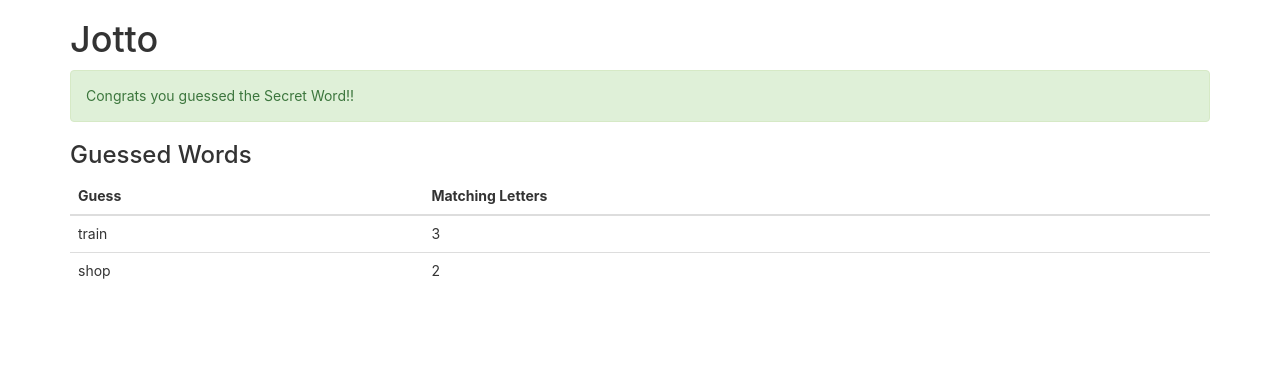
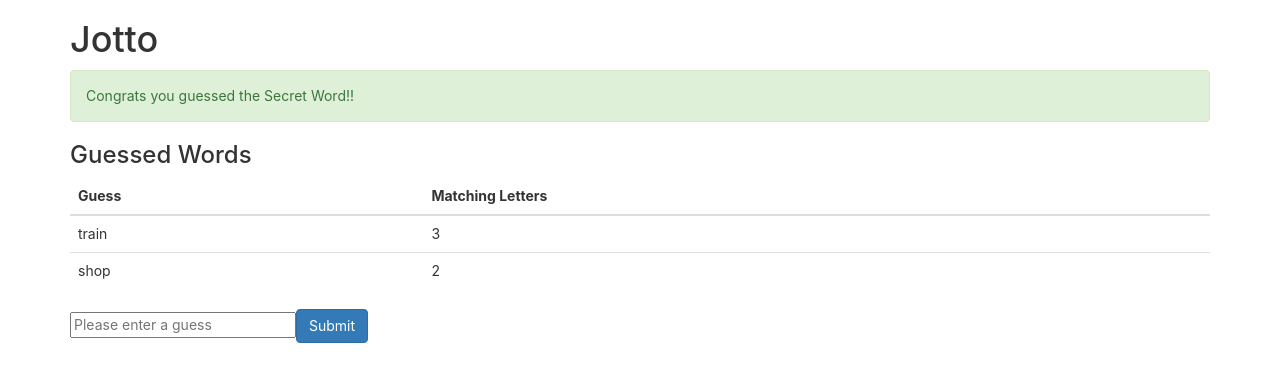
Before and after one commit to eamonnprwalsh-zz/react_jotto_application, a React (Create React App) app: page / in a window 1280 px wide. Shown: the top 382 px of the page. Built offline with nearby package versions, Linux system fonts and the light colour scheme.

Commit message:
Adding Input Field and  mocking Input field event

```diff
--- a/src/App.js
+++ b/src/App.js
@@ -2,6 +2,7 @@
 import "./App.css";
 import Congrats from "./component/Congrats/Congrats";
 import GuessedWords from "./component/GuessedWords/GuessedWords";
+import Input from "./component/Input/Input"
 
 function App() {
   return (
@@ -12,6 +13,7 @@
         guessedWords={[{guessedWord: 'train', letterMatchCount: 3},
                         {guessedWord: 'shop', letterMatchCount: 2}]}
       />
+      <Input/>
     </div>
   );
 }
--- /dev/null
+++ b/src/component/Input/Input.js
@@ -0,0 +1,30 @@
+import PropTypes from "prop-types"; // ES6
+import React from "react";
+
+function Input({ secretWord }) {
+  const [currentGuess, setCurrentGuess] = React.useState();
+
+  return (
+    <div data-test="input-component" className="input-component">
+      <form className="form-inline">
+        <input
+          data-test="input-box"
+          className="mb-2 mc-sm-3"
+          onChange={event => setCurrentGuess(event.target.value)}
+          value={currentGuess}
+          placeholder="Please enter a guess"
+        ></input>
+        <button data-test="submit-button"
+        className="btn btn-primary mb-2">
+          Submit
+        </button>
+      </form>
+    </div>
+  );
+}
+
+Input.propTypes = {
+  secretWord: PropTypes.string.isRequired,
+};
+
+export default Input;
```
Also changed, not shown: 1 other file (tests, documents, lock files or other folders).
